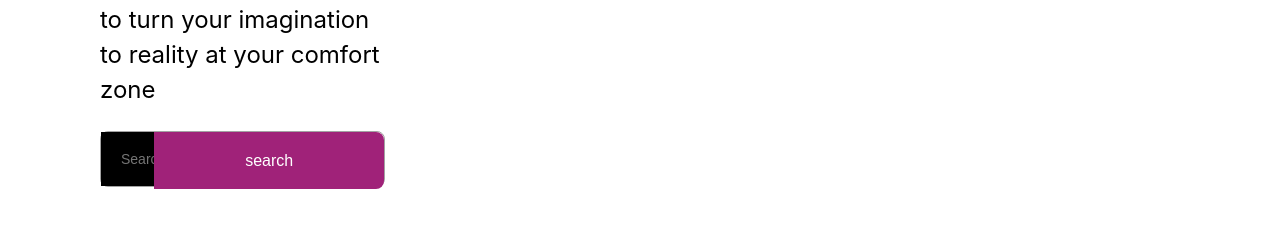
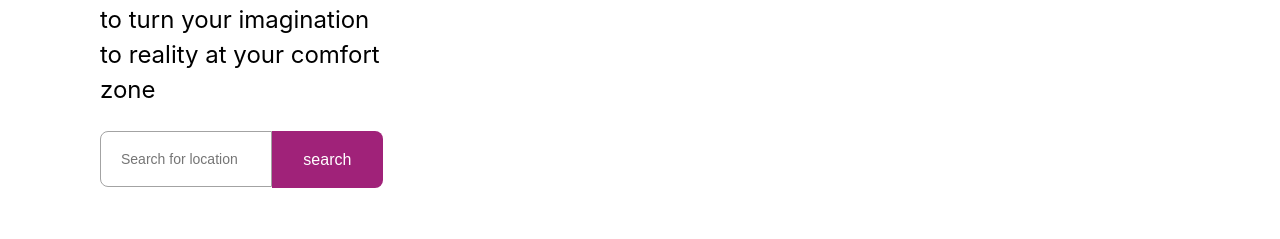
Before and after one commit to simziky/meta-bnb, a React (Create React App) app: page / in a window 1280 px wide. Shown: the part 1044-1283 px from the top of the page. Built offline with nearby package versions, Linux system fonts and the light colour scheme.

Commit message:
fix: search container

```diff
--- a/src/Pages/Home/home.scss
+++ b/src/Pages/Home/home.scss
@@ -36,10 +36,9 @@
         height: 54px;
         display: flex;
         //overflow: hidden;
-        border: 1px solid #A3A3A3;
-        border-radius: 8px;
+
         input {
-            width: auto;
+            width: 100%;
             height: 100%;
            outline: none;
            border: none;
@@ -47,12 +46,11 @@
             font-size: 14px;
             line-height: 130%;
             padding: 0px 20px 0px 20px;
-            background-color: #000000;
+            border-radius: 8px 0px 0px 8px;
+            border: 1px solid #A3A3A3;
         }
 
         button {
-            position: absolute;
-            right: 0;
             background: linear-gradient(90deg, #A02279 11.45%, #A02279 11.46%);
             border-radius: 0px 8px 8px 0px;
             height: 57px;
```
